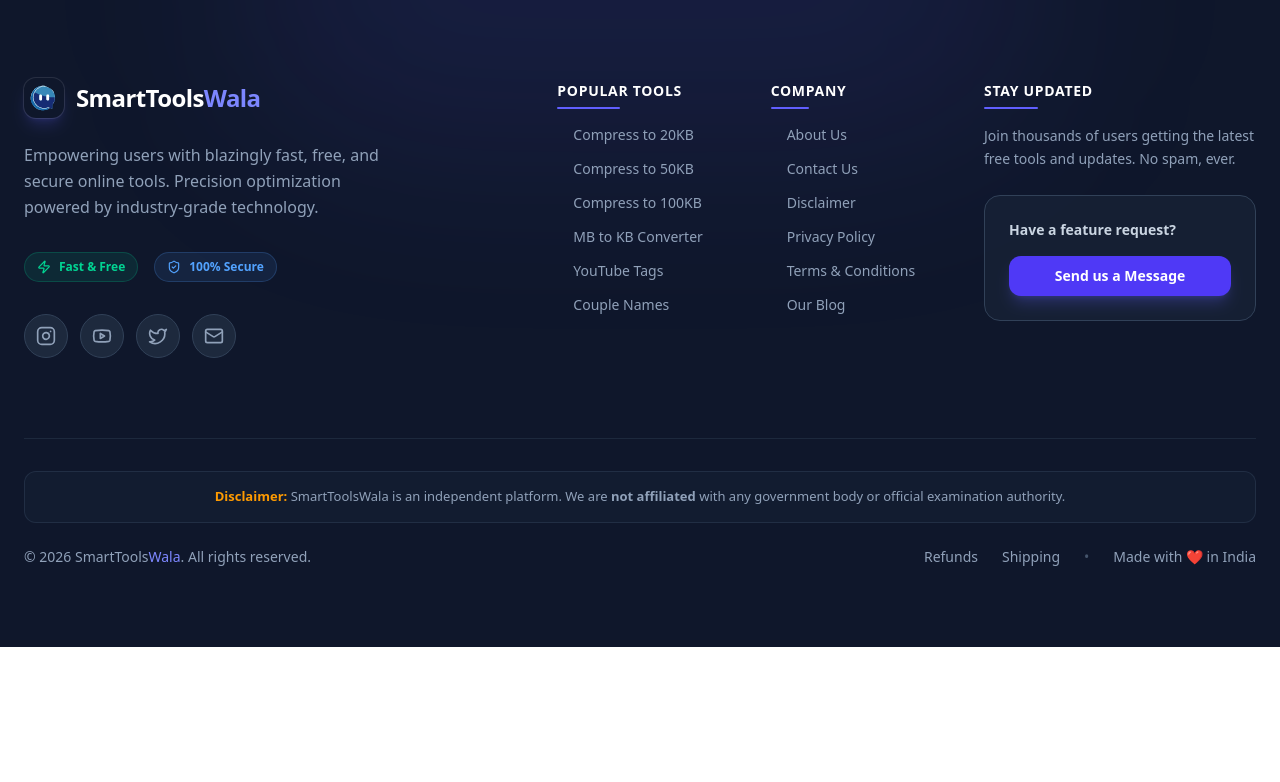
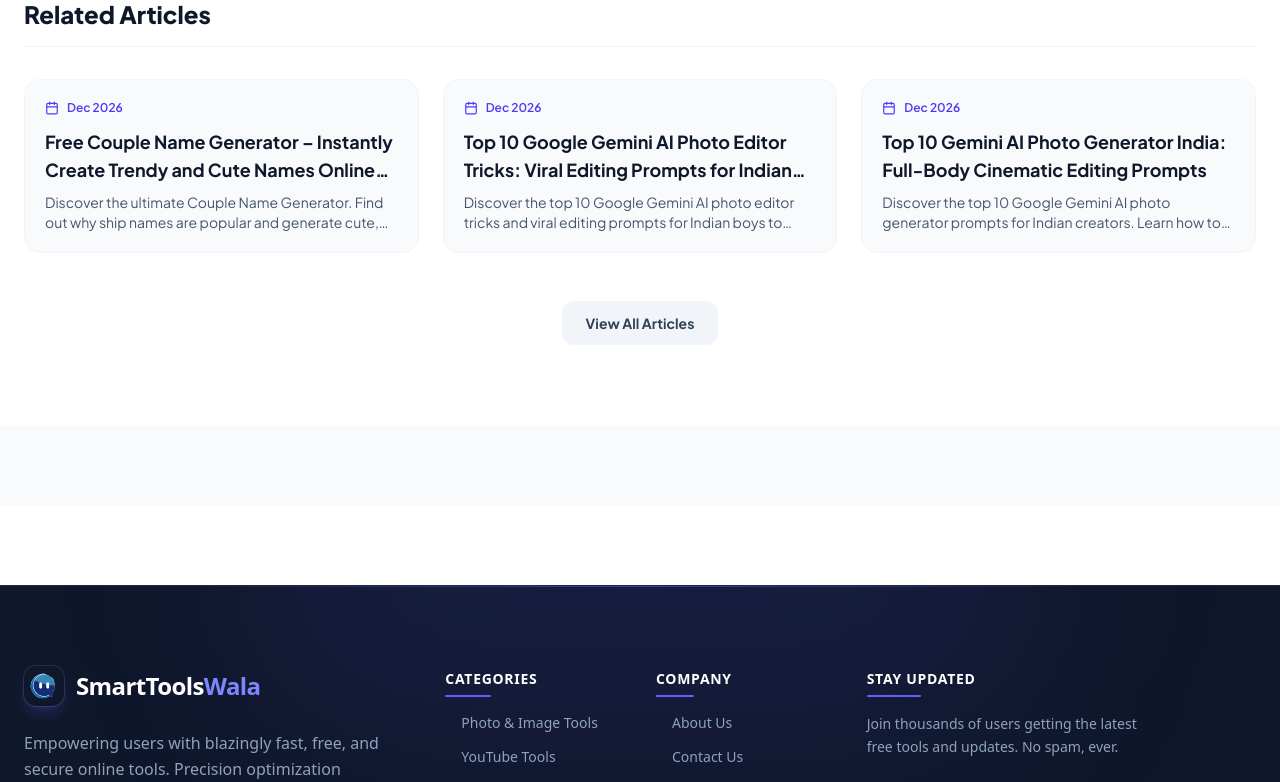
Before and after one commit to amarjeetram/our-life-, a Next.js app: page /blog/instagram-couple-name-generator-create-unique-and-romantic-names-for-your-profile in a window 1280 px wide. Shown: the part 10760-11542 px from the top of the page. Before the commit the page ends 11407 px from the top, so only its background shows below. Built offline with nearby package versions, Linux system fonts and the light colour scheme.

Commit message:
fix(seo): improve internal linking and crawlability for category and blog pages

```diff
--- a/src/app/blog/[slug]/page.tsx
+++ b/src/app/blog/[slug]/page.tsx
@@ -167,6 +167,10 @@
     if (!post) {
         notFound();
     }
+
+    // Get 3 related/recent posts (excluding the current one)
+    const allPosts = getAllPosts();
+    const relatedPosts = allPosts.filter(p => p.slug !== post.slug).slice(0, 3);
 
     const canonical = `${SITE}/blog/${post.slug}`;
     const datePublishedStr = new Date(post.date).toLocaleDateString('en-US', { day: 'numeric', month: 'long', year: 'numeric' });
@@ -340,6 +344,38 @@
                         </Link>
                     </div>
                 </div>
+
+                {/* Related Articles Section for improved crawling/indexing */}
+                {relatedPosts.length > 0 && (
+                    <div className="bg-white border-t border-slate-200 mt-20 py-20">
+                        <div className="max-w-7xl mx-auto px-4 sm:px-6">
+                            <h2 className="text-2xl font-black text-slate-900 mb-8 border-b border-slate-100 pb-4">
+                                Related Articles
+                            </h2>
+                            <div className="grid grid-cols-1 md:grid-cols-3 gap-6">
+                                {relatedPosts.map(rp => (
+                                    <Link key={rp.slug} href={`/blog/${rp.slug}`} className="group block bg-slate-50 rounded-2xl p-5 border border-slate-100 hover:-translate-y-1 hover:shadow-lg transition-all duration-300">
+                                        <div className="flex items-center gap-2 text-xs font-semibold text-indigo-600 mb-3">
+                                            <Calendar className="w-3.5 h-3.5" />
+                                            {new Date(rp.date).toLocaleDateString('en-US', { month: 'short', year: 'numeric' })}
+                                        </div>
+                                        <h3 className="font-bold text-slate-900 text-lg mb-2 line-clamp-2 group-hover:text-indigo-600 transition-colors">
+                                            {rp.title}
+                                        </h3>
+                                        <p className="text-sm text-slate-600 line-clamp-2">
+                                            {rp.description}
+                                        </p>
+                                    </Link>
+                                ))}
+                            </div>
+                            <div className="text-center mt-12">
+                                <Link href="/blog" className="inline-flex items-center justify-center gap-2 px-6 py-3 rounded-xl bg-slate-100 hover:bg-slate-200 text-slate-700 font-bold text-sm transition-colors">
+                                    View All Articles
+                                </Link>
+                            </div>
+                        </div>
+                    </div>
+                )}
             </article>
 
             {/* Floating CTA — shown only when post has a matching tool tag */}
--- a/src/app/sitemap.ts
+++ b/src/app/sitemap.ts
@@ -36,9 +36,9 @@
     // ── Dynamic blog posts from MDX ─────────────────────────────────
     // Always use today's date so Google treats these as fresh and recrawls them
     const allPosts = getAllPosts();
-    const blogRoutes: MetadataRoute.Sitemap = allPosts.map(({ slug, date }) => ({
+    const blogRoutes: MetadataRoute.Sitemap = allPosts.map(({ slug }) => ({
         url: `${baseUrl}/blog/${slug}`,
-        lastModified: new Date(date),
+        lastModified: new Date(),
         changeFrequency: 'daily',
         priority: 0.85,
     }));
--- a/src/components/Footer.tsx
+++ b/src/components/Footer.tsx
@@ -9,10 +9,10 @@
         <div className="absolute -top-40 left-1/2 -translate-x-1/2 w-[800px] h-[300px] bg-indigo-500/10 blur-[100px] rounded-full pointer-events-none"></div>
 
         <div className="max-w-7xl mx-auto px-4 sm:px-6 py-20 relative z-10">
-            <div className="grid grid-cols-1 md:grid-cols-2 lg:grid-cols-12 gap-12 lg:gap-8 xl:gap-12">
+            <div className="grid grid-cols-1 md:grid-cols-2 lg:grid-cols-12 gap-12 lg:gap-8 xl:gap-8">
 
                 {/* Brand & Mission */}
-                <div className="lg:col-span-4 xl:col-span-5 flex flex-col items-start pr-4">
+                <div className="lg:col-span-4 xl:col-span-4 flex flex-col items-start pr-4">
                     <Link href="/" className="flex items-center gap-3 mb-6 group w-fit transition-transform hover:scale-105 duration-300">
                         <div className="relative w-10 h-10 rounded-xl overflow-hidden shadow-lg shadow-indigo-500/20 ring-1 ring-white/10">
                             <Image src="/logo.svg" alt="SmartToolsWala Logo" fill sizes="40px" className="object-cover" />
@@ -55,8 +55,27 @@
                     </div>
                 </div>
 
-                {/* Popular Tools */}
+                {/* Quick Links / Categories */}
                 <div className="lg:col-span-3 xl:col-span-2">
+                    <h4 className="text-sm font-bold text-white mb-6 uppercase tracking-wider relative inline-block">
+                        Categories
+                        <div className="absolute -bottom-2 left-0 w-1/2 h-0.5 bg-indigo-500 rounded-full"></div>
+                    </h4>
+                    <ul className="space-y-3.5 mb-8">
+                        {[
+                            { name: 'Photo & Image Tools', href: '/photo-and-image-compression-tools' },
+                            { name: 'YouTube Tools', href: '/youtube-tools' },
+                            { name: 'Other Tools', href: '/other-tools' },
+                        ].map(link => (
+                            <li key={link.name}>
+                                <Link href={link.href} className="text-sm text-slate-400 hover:text-white transition-colors flex items-center group">
+                                    <ChevronRight className="w-4 h-4 mr-2 text-indigo-500/0 group-hover:text-indigo-400 transform -translate-x-2 group-hover:translate-x-0 transition-all duration-300" />
+                                    <span className="transform -translate-x-2 group-hover:translate-x-0 transition-transform duration-300">{link.name}</span>
+                                </Link>
+                            </li>
+                        ))}
+                    </ul>
+
                     <h4 className="text-sm font-bold text-white mb-6 uppercase tracking-wider relative inline-block">
                         Popular Tools
                         <div className="absolute -bottom-2 left-0 w-1/2 h-0.5 bg-indigo-500 rounded-full"></div>
```
